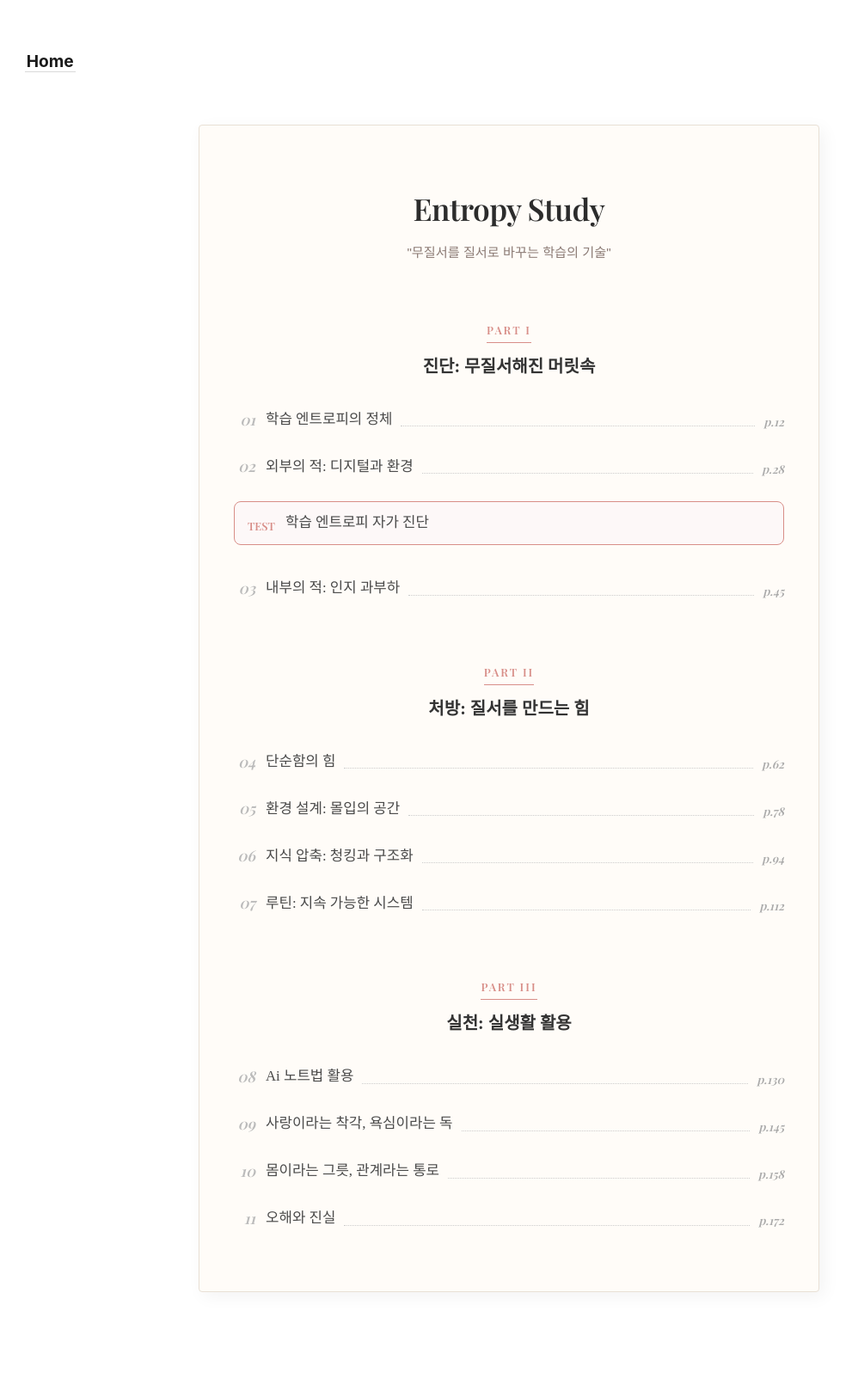
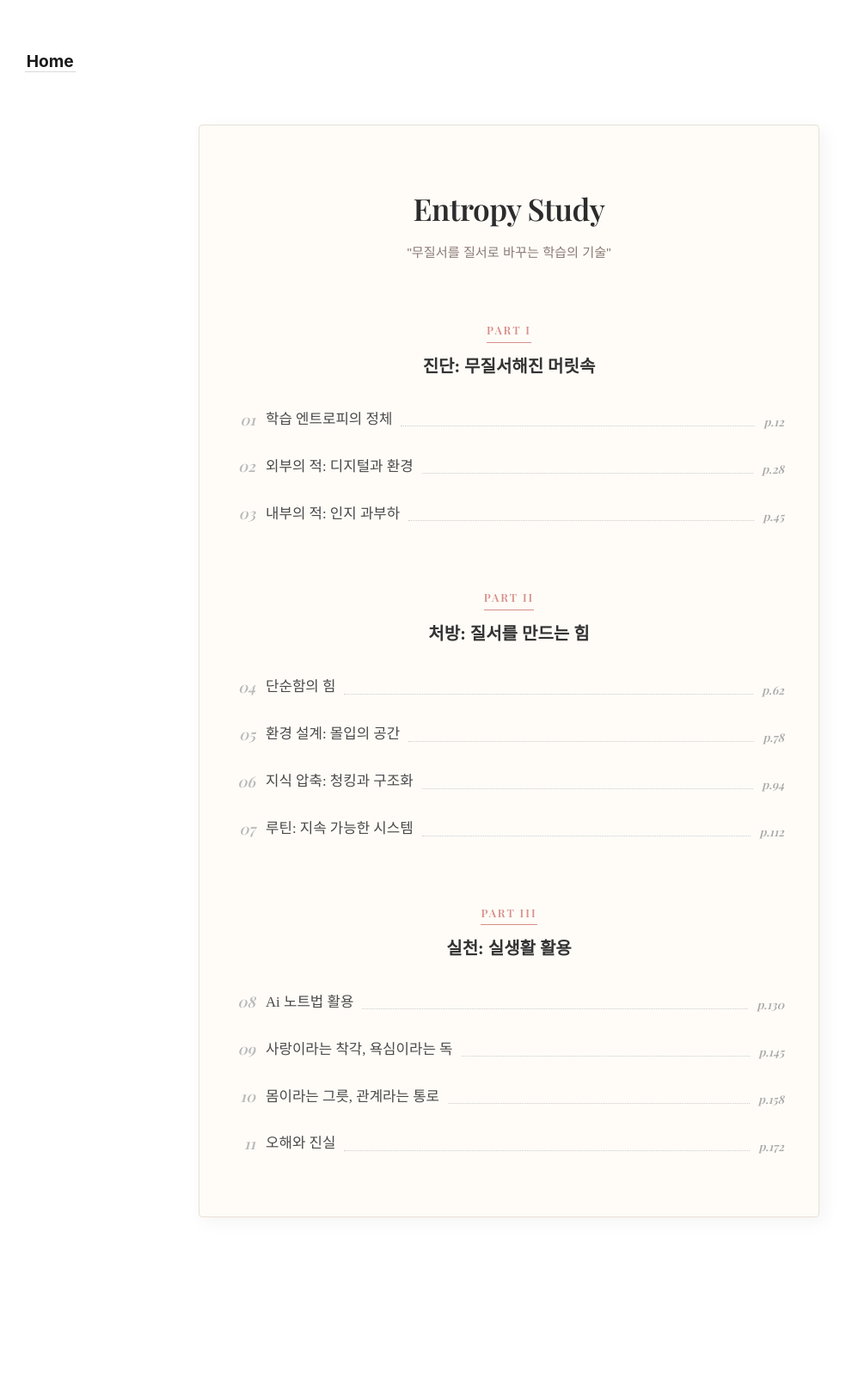
Before and after one commit to somath-edu/somath-edu.github.io, a Jekyll site: the page built from library/entropy.md, in a window 1280 px wide. Shown: the whole page at 86% size, without its empty margins (48-1032 px from the left). Built offline with Jekyll 4.4.1, drawn with Linux system fonts in a browser that asks for light colours; some web fonts are replaced; after the commit the page ends 1538 px from its top, so only the background shows below that.

Commit message:
Remove TEST from Table of Contents for better readability

```diff
--- a/library/entropy.md
+++ b/library/entropy.md
@@ -160,26 +160,7 @@ permalink: /entropy.html
     <span class="page-mark">p.28</span>
   </a>
 
-  <div class="test-item-link">
-    <a href="/entropy-test.html" class="chapter-item diagnostic-link">
-      <span class="chapter-num">TEST</span>
-      <span class="chapter-text">학습 엔트로피 자가 진단</span>
-    </a>
-  </div>
-<style>
-.diagnostic-link {
-  background: #fdf8f8 !important;
-  border: 1px solid #d88e88 !important;
-  border-radius: 8px !important;
-  margin: 20px 0 30px 0 !important;
-  padding: 10px 15px !important;
-}
-.diagnostic-link .chapter-num {
-  color: #d88e88 !important;
-  font-size: 0.8rem !important;
-  font-style: normal !important;
-}
-</style>
+
 
   <a href="/entropy-ch3.html" class="chapter-item">
     <span class="chapter-num">03</span>
```
